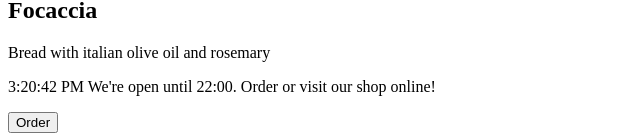
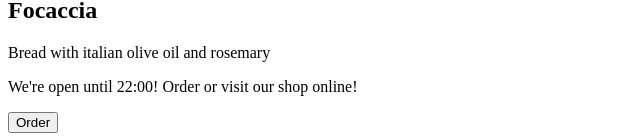
Before and after one commit to mihaela336/pizza-menu, a React (Create React App) app: page / in a window 1280 px wide. Shown: the part 1597-1735 px from the top of the page, without its empty margins (0-640 px from the left). Built offline with nearby package versions, Linux system fonts and the light colour scheme.

Commit message:
add closing time logic to footer

```diff
--- a/src/components/Footer.jsx
+++ b/src/components/Footer.jsx
@@ -1,10 +1,23 @@
 import React from "react";
 function Footer() {
+  const hour = new Date().getHours();
+  const openHour = 12;
+  const closeHour = 22;
+  const isOpen = hour >= openHour && hour <= closeHour;
+
+  //   if (hour >= openHour && hour <= closeHour) {
+  //     alert("We're currently open!");
+  //   } else {
+  //     alert("Sorry we are closed :(");
+  //   }
+
   return (
     <footer>
       <p>
-        {new Date().toLocaleTimeString()} We're open until 22:00. Order or visit
-        our shop online!
+        {isOpen
+          ? `We're open until ${closeHour}:00! Order
+        or visit our shop online!`
+          : `We are closed, opening at ${openHour}:00!`}
       </p>
       <button>Order</button>
     </footer>
```
